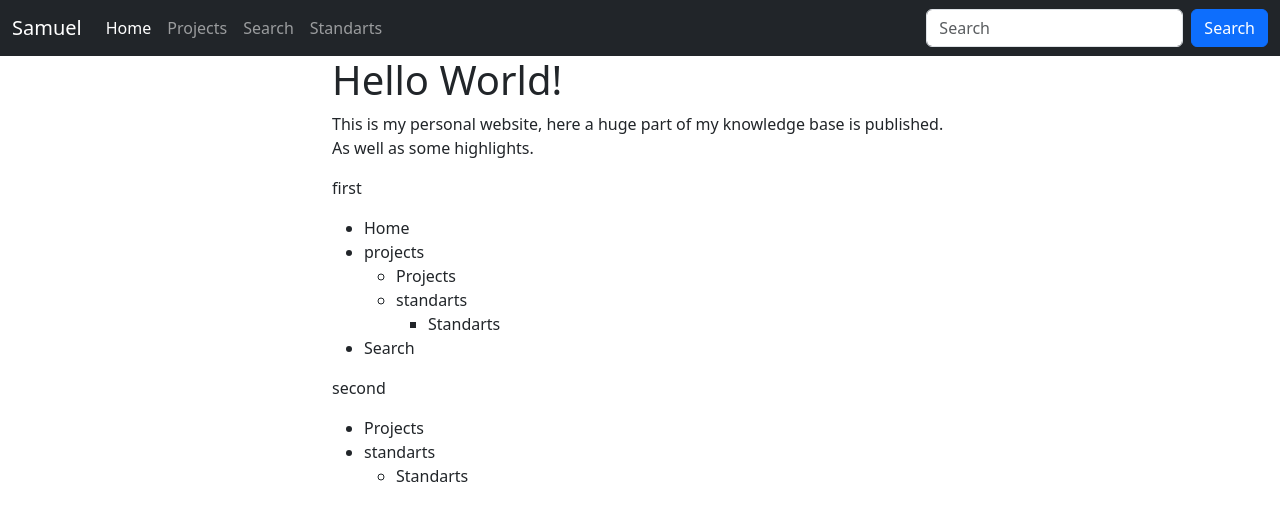
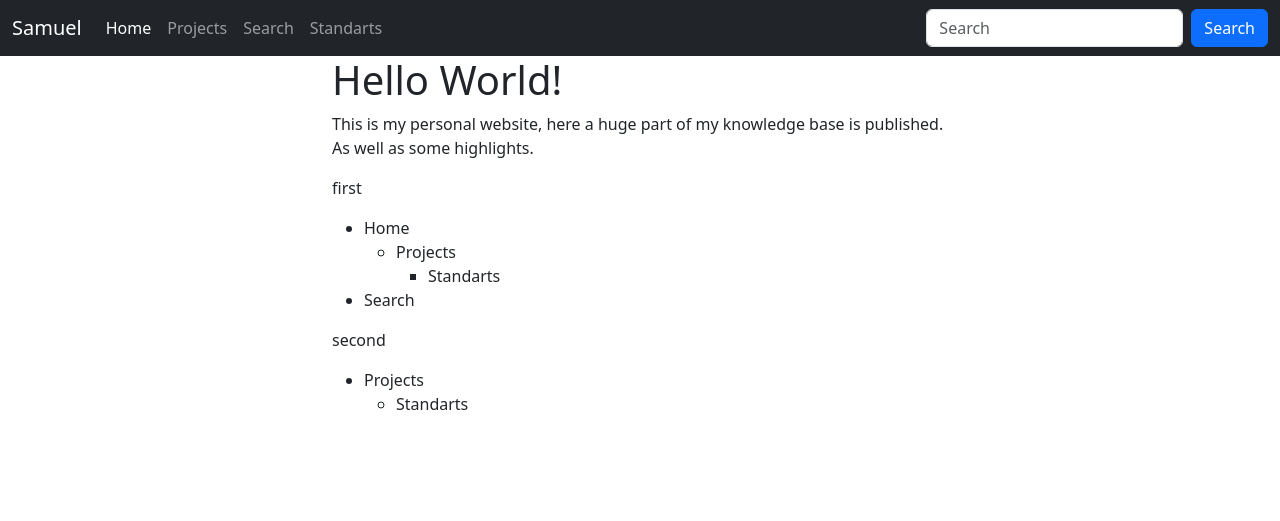
Before and after one commit to Soraxem/website-test, a Jekyll site: the page built from index.md, in a window 1280 px wide. Shown: the top 521 px of the page. Built offline with Jekyll 4.4.1, drawn with Linux system fonts in a browser that asks for light colours.

Commit message:
Update navigation.html

```diff
--- a/_includes/navigation.html
+++ b/_includes/navigation.html
@@ -8,17 +8,17 @@
 			{%- assign dirs_array = dirs | split: "," -%}
 			{%- assign dirs_array_uniq = dirs | append: new_level | split: "," | uniq -%}
 			{%- unless dirs_array == dirs_array_uniq -%}
-			<li>
+
 
 
 				{%- if pat contains "/" -%}
-					{{ page.path | remove_first: include.level | split: "/" | first }}
+					{{# page.path | remove_first: include.level | split: "/" | first }}
 					{% assign dirs = dirs | append: new_level | append: "," -%}
 					{% include navigation.html paths=include.paths level=new_level dirs=dirs %}
 				{%- else -%}
-					{{ page.title }}
+					<li>{{ page.title }}</li>
 				{%- endif -%}
-			</li>
+
 			{%- endunless -%}
 		{%- endif -%}
 	{%- endfor -%}
```
